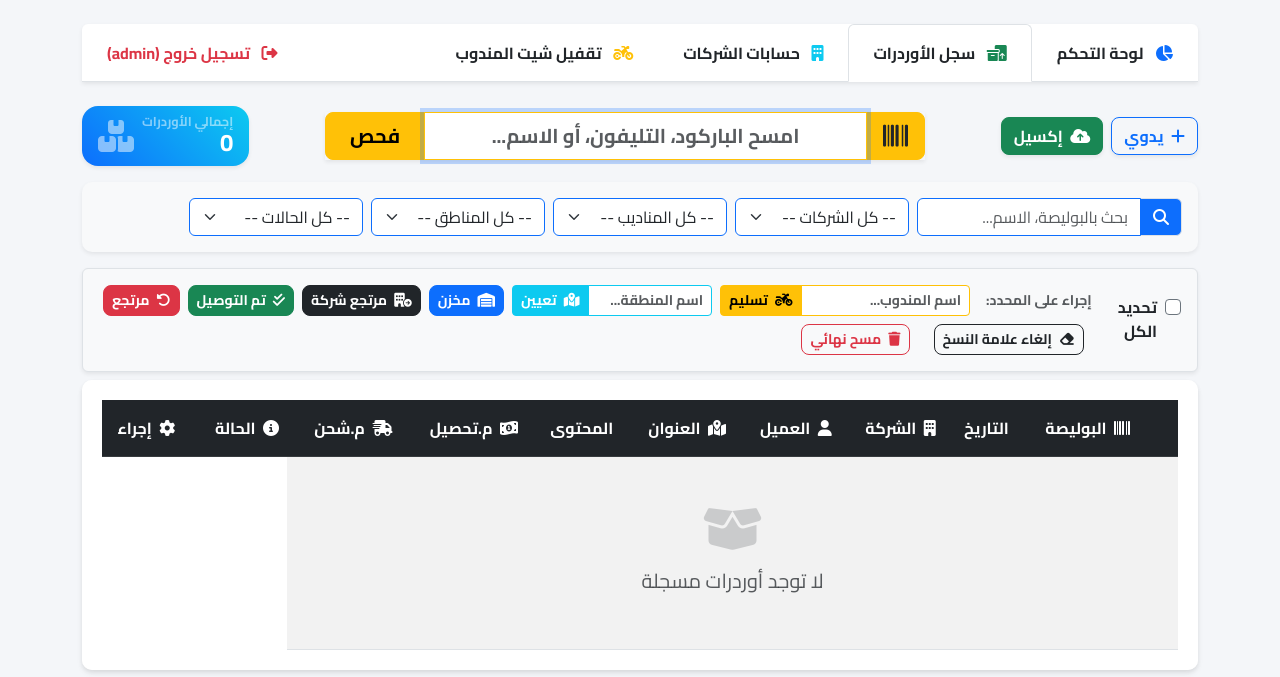
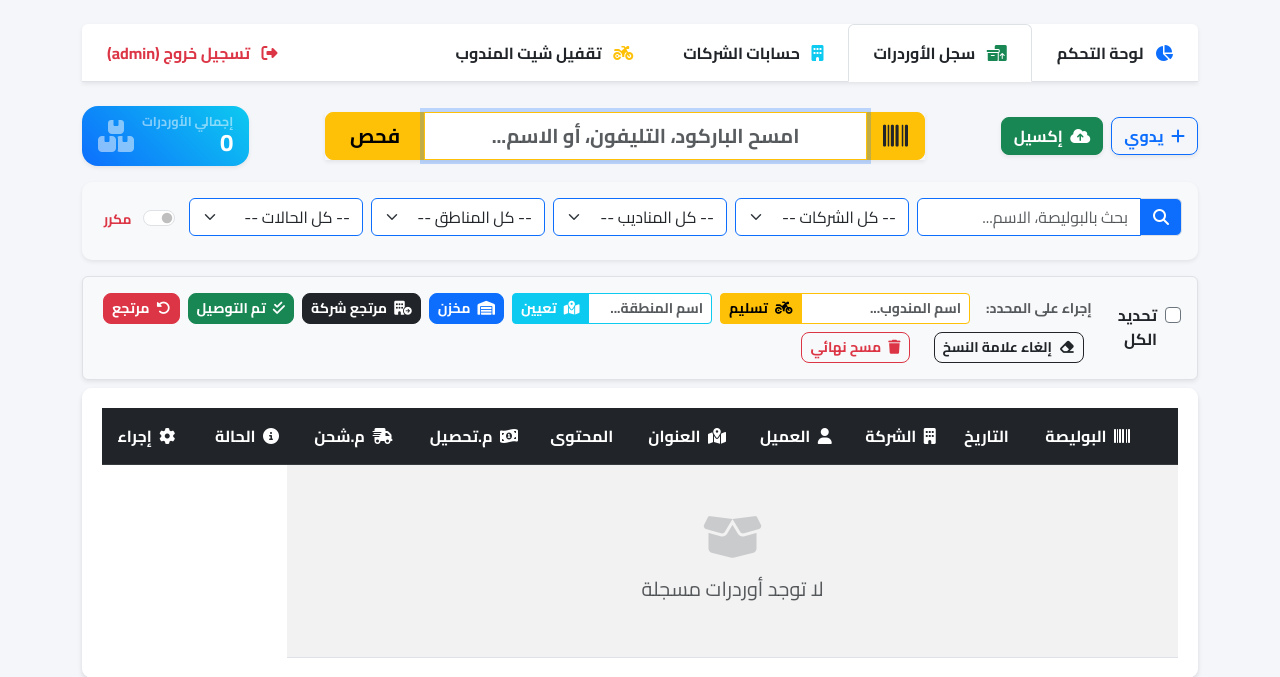
Before and after one commit to mostafa3sliaa/shipping-app, a Flask app: page /?tab=orders in a window 1280 px wide. Shown: the top 677 px of the page. Run offline with Flask 3, Linux system fonts and the light colour scheme; a user stored in the database is signed in; data that the repository does not hold is empty.

Commit message:
Highlight duplicate orders and add a filter switch for duplicates

```diff
--- a/app.py
+++ b/app.py
@@ -209,9 +209,13 @@ def index():
     filter_status = request.args.get('status', '')
     filter_courier = request.args.get('courier_id', '')
     filter_region = request.args.get('region', '')
-
+    filter_duplicates = request.args.get('duplicates', '')
 
     query = Order.query.options(joinedload(Order.company), joinedload(Order.courier))
+
+    # Calculate duplicate phones globally
+    duplicate_phones_query = db.session.query(Order.phone).group_by(Order.phone).having(db.func.count(Order.id) > 1).all()
+    duplicate_phones = set([r[0] for r in duplicate_phones_query if r[0]])
 
     if search_query:
         query = query.filter(or_(
@@ -231,6 +235,9 @@ def index():
 
     if filter_region:
         query = query.filter_by(region=filter_region)
+
+    if filter_duplicates == '1' and duplicate_phones:
+        query = query.filter(Order.phone.in_(list(duplicate_phones)))
 
     # Get aggregates efficiently from DB instead of Python loop
     agg = query.with_entities(
@@ -310,6 +317,7 @@ def index():
                            filter_status=filter_status,
                            filter_courier=filter_courier,
                            filter_region=filter_region,
+                           filter_duplicates=filter_duplicates,
                            regions=regions,
                            filtered_orders_count=filtered_orders_count,
                            filtered_cod=filtered_cod,
@@ -322,7 +330,8 @@ def index():
                            active_tab=active_tab,
                            scanned_orders=scanned_orders,
                            scanned_query=scanned_tracking,
-                           deposit_history=deposit_history)
+                           deposit_history=deposit_history,
+                           duplicate_phones=duplicate_phones)
 
 @app.route('/order/new', methods=['POST'])
 def new_order():
--- a/templates/index.html
+++ b/templates/index.html
@@ -323,6 +323,13 @@
                         </select>
                     </div>
 
+                    <div class="col-md-1 d-flex align-items-center justify-content-center">
+                        <div class="form-check form-switch mt-1">
+                            <input class="form-check-input" type="checkbox" role="switch" id="duplicateFilter" name="duplicates" value="1" onchange="this.form.submit()" {% if filter_duplicates == '1' %}checked{% endif %}>
+                            <label class="form-check-label fw-bold text-danger ms-1" for="duplicateFilter" style="font-size: 0.85rem;" title="عرض الأرقام المكررة فقط">مكرر</label>
+                        </div>
+                    </div>
+
                     <div class="col-md-1 d-flex gap-2">
                         {% if search_query or filter_company or filter_status or filter_courier or filter_region %}
                         <a href="{{ url_for('index', tab='orders') }}" class="btn btn-outline-danger w-100 fw-bold" title="إلغاء الفلاتر"><i class="fa-solid fa-times"></i></a>
@@ -412,7 +419,7 @@
                             </thead>
                             <tbody>
                                 {% for order in orders %}
-                                <tr id="order-row-{{ order.id }}" class="{% if order.is_copied %}bg-success bg-opacity-25{% else %}bg-white{% endif %}">
+                                <tr id="order-row-{{ order.id }}" class="{% if order.is_copied %}bg-success bg-opacity-25{% elif order.phone in duplicate_phones %}bg-danger bg-opacity-10 border-danger border-2{% else %}bg-white{% endif %}">
                                     <td class="px-3">
                                         <input class="form-check-input order-checkbox" type="checkbox" name="order_ids" value="{{ order.id }}" id="checkbox-{{ order.id }}">
                                     </td>
@@ -432,7 +439,10 @@
                                     </td>
                                     <td>
                                         <div class="fw-bold">{{ order.client_name }}</div>
-                                        <small class="text-muted"><i class="fa-solid fa-phone fa-sm"></i> {{ order.phone }}</small>
+                                        <small class="{% if order.phone in duplicate_phones %}text-danger fw-bold{% else %}text-muted{% endif %}">
+                                            <i class="fa-solid fa-phone fa-sm"></i> {{ order.phone }}
+                                            {% if order.phone in duplicate_phones %}<i class="fa-solid fa-triangle-exclamation ms-1" title="رقم مكرر"></i>{% endif %}
+                                        </small>
                                     </td>
                                     <td>
                                         <div class="text-wrap" style="max-width: 250px; font-size: 0.9rem;">{{ order.address }}</div>
```
